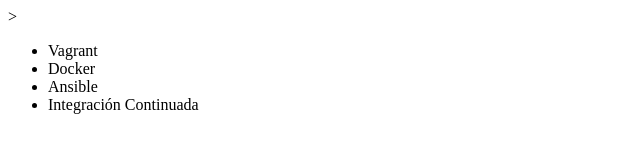
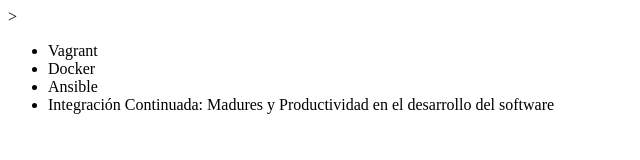
Before and after one commit to diom29/alura-git, a plain HTML site: page index.html in a window 1280 px wide. Shown: the whole page, without its empty margins (0-640 px from the left). Drawn offline with Linux system fonts and the light colour scheme.

Commit message:
Renombrando curso de integración continuada

```diff
--- a/index.html
+++ b/index.html
@@ -9,7 +9,7 @@
             <li>Vagrant</li>
             <li>Docker</li>
             <li>Ansible</li>
-            <li>Integración Continuada</li>
+            <li>Integración Continuada: Madures y Productividad en el desarrollo del software</li>
         </ul>
     </body>
 </html>
```
